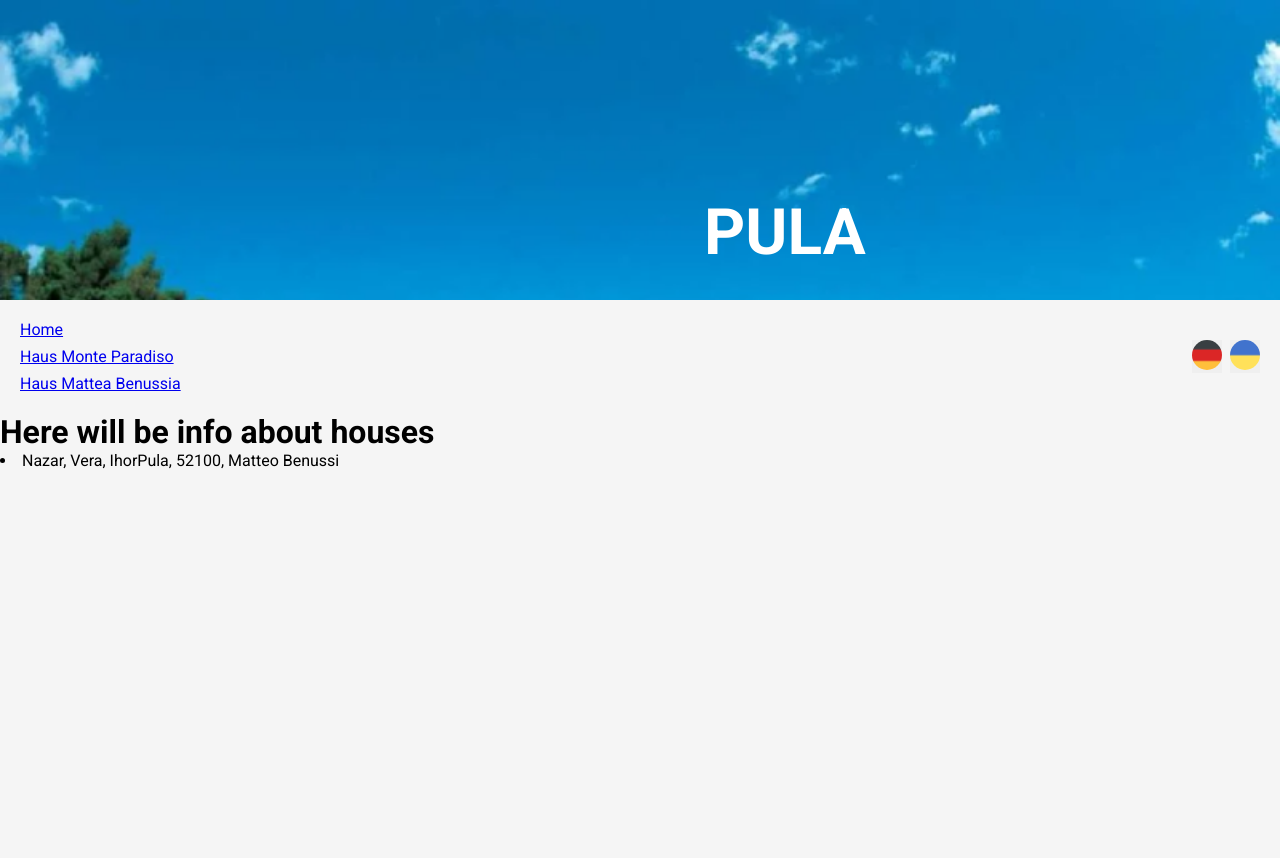
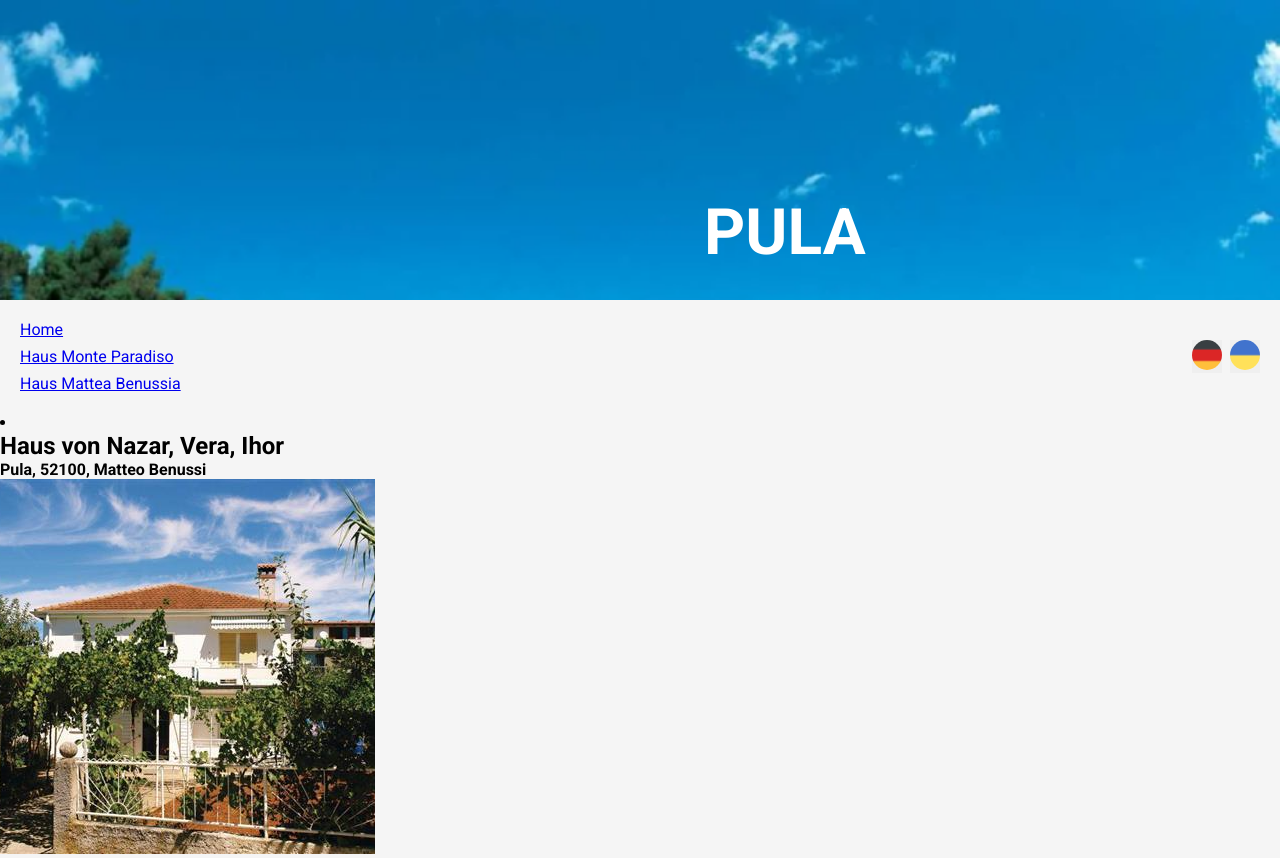
Before and after one commit to jana-rosegarden/travel-app-react, a React (Vite) app: page /house/benussia in a window 1280 px wide. Shown: the top 858 px of the page. Before the commit the page ends 800 px from the top, so only its background shows below. Built offline with nearby package versions, Linux system fonts and the light colour scheme.

Commit message:
Erstellt Struktur von Card-Komponente

```diff
--- a/src/components/Card.jsx
+++ b/src/components/Card.jsx
@@ -30,11 +30,12 @@ export default function Card({name, adresse, entfernung, parken, image, oeffnung
             </li>
             }
             {hause &&
-            <li>
-                {name}
-                {adresse}
-
-            </li>}
+              <li>
+                <h2> { lang === "de"?  `Haus von ${name}` : `Будинок  ${name}`  } </h2>
+                <h4> {adresse} </h4>
+                <img src={image} alt={adresse} />
+              </li>
+            }
 
         </>
     )
--- a/src/data/kontakts.js
+++ b/src/data/kontakts.js
@@ -1,5 +1,6 @@
 import paradiso1Image from "../assets/images/kontakts/paradiso1.webp"
 import paradiso2Image from "../assets/images/kontakts/paradiso2.webp"
+import benussiaImage from "../assets/images/kontakts/benussia.webp"
 
 export const telefonNummer = [
     {
@@ -70,7 +71,7 @@ export const benussia =
             de: "Pula, 52100, Matteo Benussi",
             uk: "Пула, 52100, вул. Маттео Бенуссі"
         },
-        image: [paradiso1Image, paradiso2Image],
+        image: [benussiaImage],
         id: "benussia"
     };
 
--- a/src/pages/Hause.jsx
+++ b/src/pages/Hause.jsx
@@ -13,7 +13,6 @@ export default function Hause(){
 
     return(
         <>
-            <h1>Here will be info about houses</h1>
             <Card
                 key={targetHause.id}
                 name={targetHause.name[lang]}
```
Also changed, not shown: src/assets/images/kontakts/benussi.webp (deleted), src/assets/images/kontakts/benussia.webp (added).
